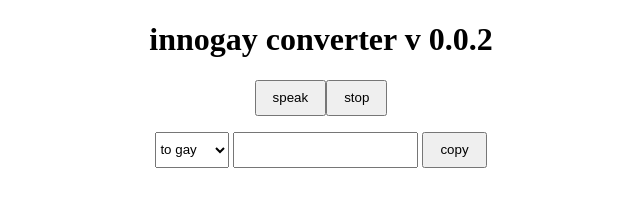
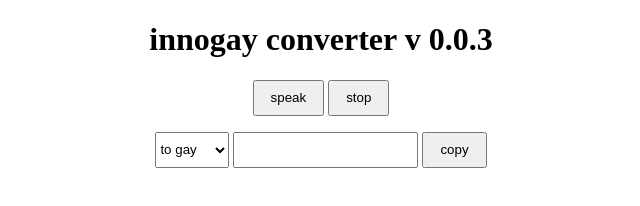
Before and after one commit to yksa/innogay-language, a plain HTML site: page index.html in a window 1280 px wide. Shown: the full height of the page, 319-959 px from the left. Drawn offline with Linux system fonts and the light colour scheme.

Commit message:
Update styling

```diff
--- a/index.html
+++ b/index.html
@@ -1 +1 @@
-<!DOCTYPE html><html lang="en"><head><meta charset="UTF-8" /><meta name="viewport" content="width=device-width, initial-scale=1.0" /><link rel="shortcut icon" href="fav.png" type="image/x-icon" /><title>innogay</title><script src="scripts.js"></script><style>select{ height: 36px;} input{ height: 30px;} button{ height: 36px; padding-left: 16px; padding-right: 16px; cursor: pointer;} .container{ display: flex; justify-content: center; align-items: center; gap: 4px;} </style></head><body><div style="text-align: center"><h1>innogay converter v 0.0.2</h1><div><button id="speak-btn">speak</button><button id="stop-btn">stop</button><p id="recognition-output"></p></div><div class="container"><select name="type" id="select"><option value="to-kaw">to gay</option><option value="from-kaw">from gay</option></select><input type="text" id="input" /><button id="copy">copy</button></div><p id="output"></p><br /><p id="response" style="color: green"></p></div></body></html>
+<!DOCTYPE html><html lang="en"><head><meta charset="UTF-8" /><meta name="viewport" content="width=device-width, initial-scale=1.0" /><link rel="shortcut icon" href="fav.png" type="image/x-icon" /><title>innogay</title><script src="scripts.js"></script><style>select{ height: 36px;} input{ height: 30px;} button{ height: 36px; padding-left: 16px; padding-right: 16px; cursor: pointer;} .container{ display: flex; justify-content: center; align-items: center; gap: 4px;} </style></head><body><div style="text-align: center"><h1>innogay converter v 0.0.3</h1><div style="margin-bottom: 4px"><div style="display: flex; justify-content: center; gap: 4px"><button id="speak-btn">speak</button ><button id="stop-btn">stop</button></div><p id="recognition-output"></p></div><div class="container"><select name="type" id="select"><option value="to-kaw">to gay</option><option value="from-kaw">from gay</option></select ><input type="text" id="input" /><button id="copy">copy</button></div><p id="output"></p><br /><p id="response" style="color: green"></p></div></body></html>
```
